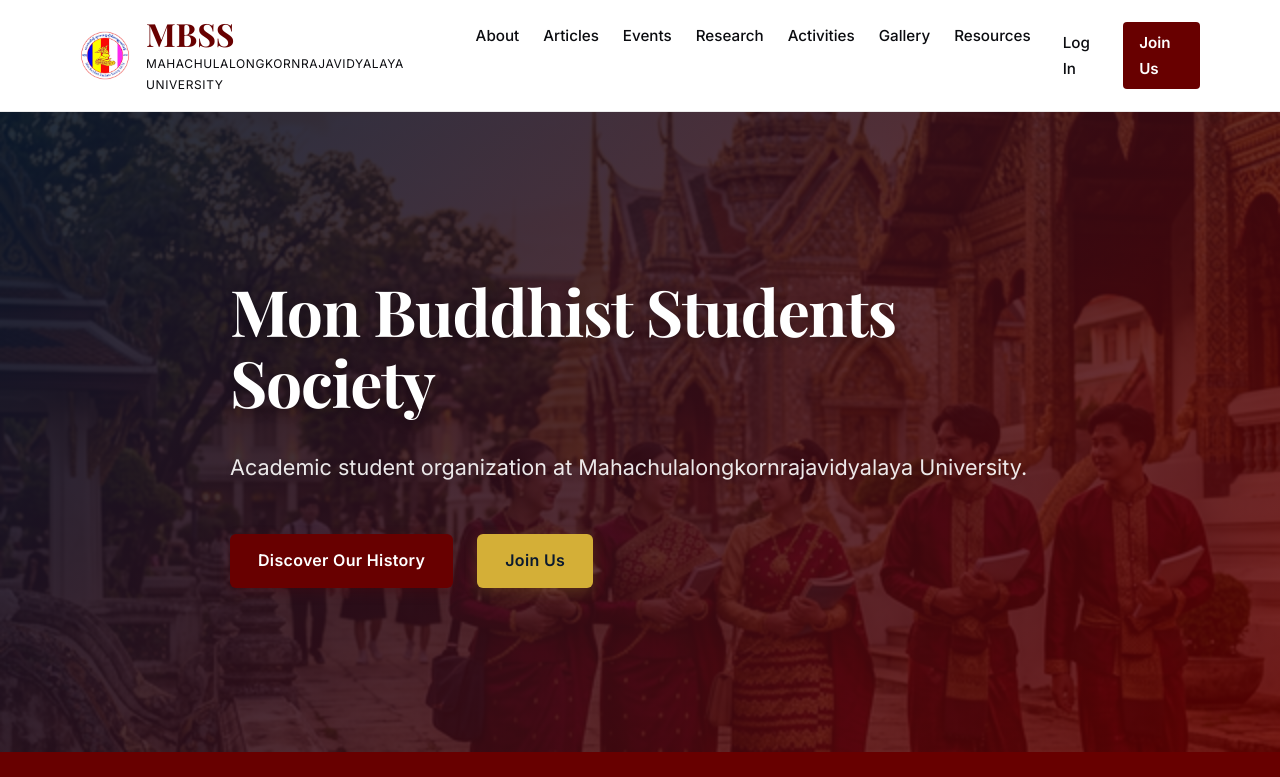
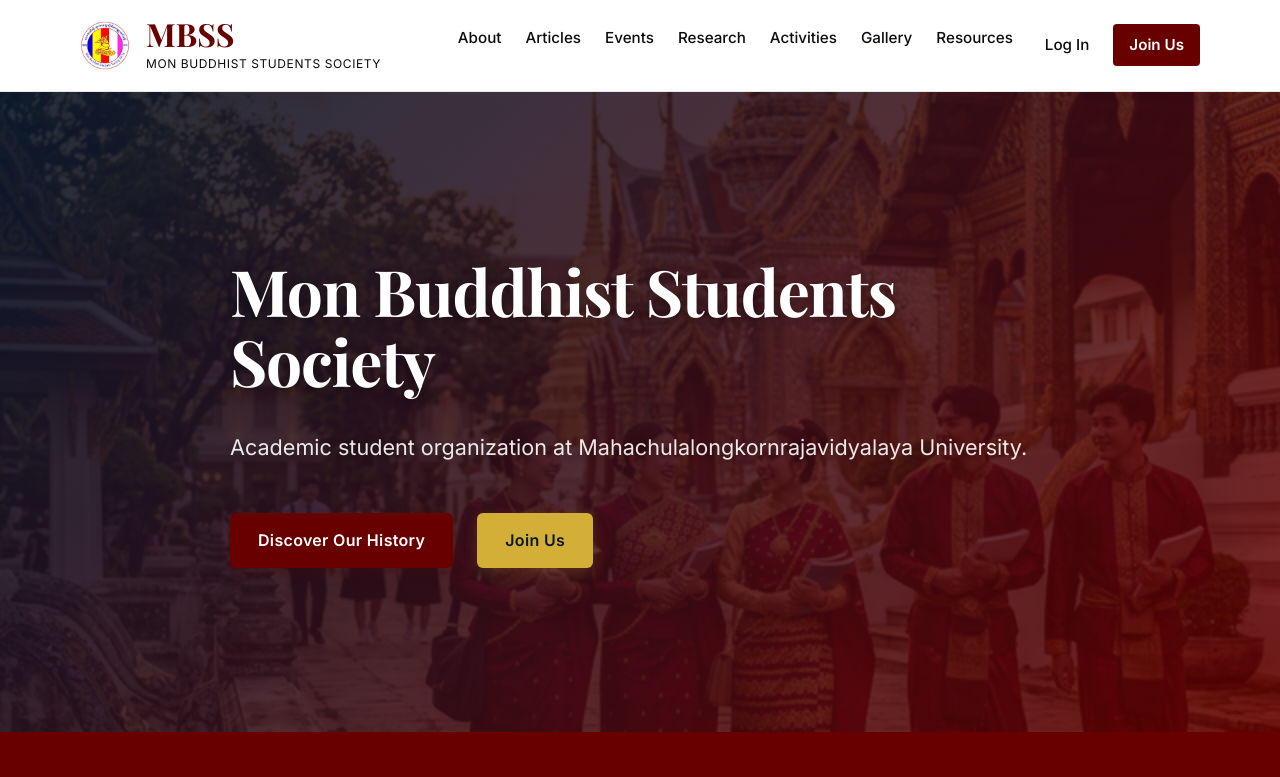
Before and after one commit to wonsadhaja20-rgb/mbss-website, a Next.js app: page / in a window 1280 px wide. Shown: the top 777 px of the page. Built offline with nearby package versions, Linux system fonts and the light colour scheme; no server answers; the database is empty; a web font is replaced by a local one.

Commit message:
Update navbar title

```diff
--- a/src/components/Navbar.js
+++ b/src/components/Navbar.js
@@ -16,7 +16,7 @@ export default async function Navbar() {
             <Image src="/logo.png" alt="MBSS Logo" width={50} height={50} className={styles.logoImage} />
             <div className={styles.logoTextWrapper}>
               <span className={styles.logoText}>MBSS</span>
-              <span className={styles.universityText}>Mahachulalongkornrajavidyalaya University</span>
+              <span className={styles.universityText}>Mon Buddhist Students Society</span>
             </div>
           </Link>
         </div>
```
